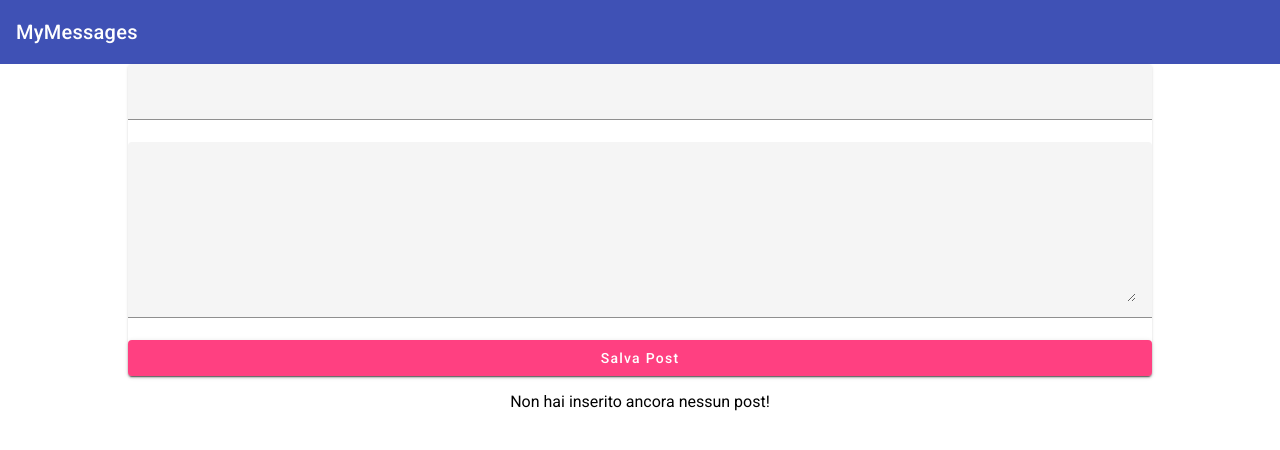
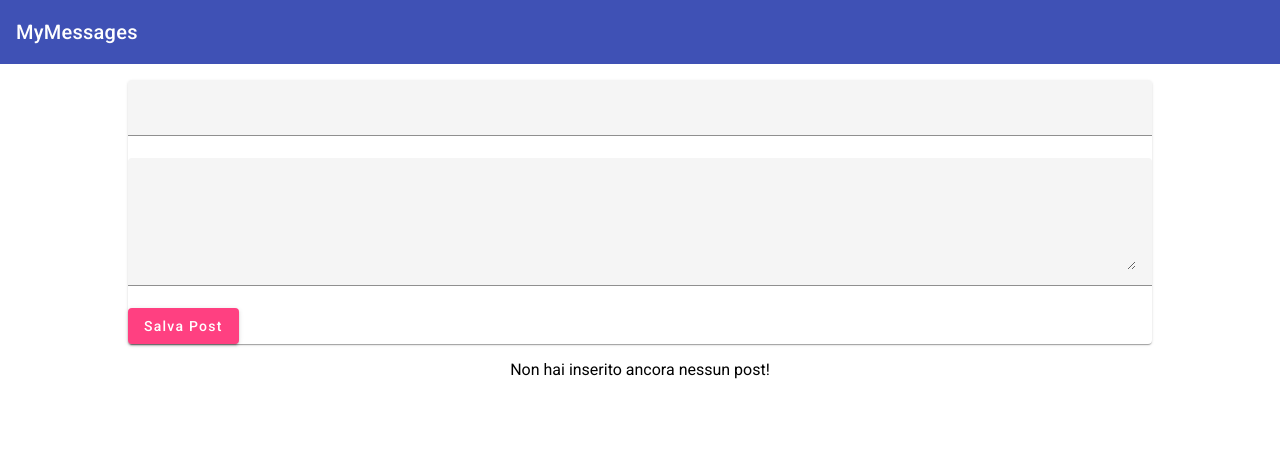
Before and after one commit to g1ann0z/mean-app, an Angular app: page / in a window 1280 px wide. Shown: the top 450 px of the page. Built offline with nearby package versions, Linux system fonts and the light colour scheme.

Commit message:
service_add

```diff
--- a/src/app/app.component.css
+++ b/src/app/app.component.css
@@ -1,5 +1,4 @@
 main {
-    margin-top: 1rem;
     width: 80%;
-    margin: auto;
+    margin: 1rem auto;
 }
--- a/src/app/app.component.html
+++ b/src/app/app.component.html
@@ -1,8 +1,8 @@
 
 <app-header></app-header>
 <main>
-    <app-post-create (postCreated)="onPostAdded($event)"></app-post-create>
-    <app-post-list [posts]="storedPosts"></app-post-list>
+    <app-post-create></app-post-create>
+    <app-post-list></app-post-list>
 </main>
 
 
--- a/src/app/app.component.ts
+++ b/src/app/app.component.ts
@@ -1,6 +1,4 @@
 import { Component } from '@angular/core';
-
-import { Post } from './posts/post.model';
 
 @Component({
   selector: 'app-root',
@@ -10,11 +8,5 @@ import { Post } from './posts/post.model';
 
 
 export class AppComponent {
-  /* title = 'mean-app'; */
 
-  storedPosts: Post[] = []; //trick per evitare il problema di undefined non essendo eplicitata una interface sulla struttura del post
-
-  onPostAdded(post: Post){
-    this.storedPosts.push(post);
-  }
 }
--- a/src/app/app.module.ts
+++ b/src/app/app.module.ts
@@ -15,6 +15,7 @@ import { provideAnimationsAsync } from '@angular/platform-browser/animations/asy
 import { HeaderComponent } from './header/header/header.component';
 import { PostListComponent } from './posts/post-list/post-list/post-list.component';
 import { MatExpansionModule, MatExpansionPanel } from '@angular/material/expansion';
+
 
 @NgModule({
   declarations: [
@@ -36,7 +37,7 @@ import { MatExpansionModule, MatExpansionPanel } from '@angular/material/expansi
     MatExpansionPanel
   ],
   providers: [
-    provideAnimationsAsync()
+    provideAnimationsAsync(),
   ],
   bootstrap: [AppComponent]
 })
--- a/src/app/posts/post-create/post-create/post-create.component.html
+++ b/src/app/posts/post-create/post-create/post-create.component.html
@@ -1,16 +1,40 @@
 <mat-card>
-    <mat-form-field>
-        <input matInput type="text" [(ngModel)]="enteredTitle">
-    </mat-form-field>
-    <mat-form-field> <!-- wrapping di angular/material -->
-        <textarea matInput rows="6" [(ngModel)]="enteredContent"></textarea>
-        <!-- con ngModel e two data binding si cattura il valore di textarea -->
-    </mat-form-field>
-    <button
-        mat-raised-button
-        color="accent"
-        (click)="onAddPost()">Salva Post
-    </button>
+    <form (submit)="onAddPost(postForm)" #postForm="ngForm" >
+        <mat-form-field>
+
+            <input matInput
+                type="text"
+                name="title"
+                ngModel
+                required
+                minlength="3"
+                #title="ngModel"> <!-- id title per mat-error -->
+                <!-- una volta inserito un form, non è più necessario il 2data bind perchè
+                angular riconosce con un semplice ngModel che si tratta di un form e deve
+                registrare cio che succede, quindi ngModel anziche [(ngModel)]="enteredTitle",
+                va aggiunto title con name qua e content nella textarea - [(ngModel)]="enteredContent"-->
+                <!-- required invece aggiunge il validator html al form -->
+                <mat-error *ngIf="title.invalid">Inserire un titolo per il post.</mat-error>
+                <!-- mat-error, gestione errore titolo non compilato di ang material -->
+        </mat-form-field>
+        <mat-form-field> <!-- wrapping di angular/material -->
+            <textarea matInput
+                rows="4"
+                name="content"
+                ngModel
+                required
+                #content="ngModel"> <!-- id content per mat-error -->
+            </textarea>
+            <mat-error *ngIf="content.invalid">Inserire un contenuto per il post.</mat-error>
+            <!-- mat-error, gestione errore contenuto non compilato di ang material -->
+        </mat-form-field>
+        <button mat-raised-button
+            color="accent"
+            type="submit"
+            >Salva Post
+        </button> <!-- type="submit" di conseguenza rispetto a (click)="onAddPost()" che va su tag form con binding di submit-->
+    </form>
+
 </mat-card>
 
 
--- a/src/app/posts/post-create/post-create/post-create.component.ts
+++ b/src/app/posts/post-create/post-create/post-create.component.ts
@@ -1,6 +1,8 @@
-import { Component, EventEmitter, Output } from '@angular/core';
+import { Component } from '@angular/core';
+import { NgForm } from '@angular/forms';
 
-import { Post } from '../../post.model';
+import { PostsService } from '../../posts.service';
+
 
 @Component({
   selector: 'app-post-create',
@@ -10,15 +12,13 @@ import { Post } from '../../post.model';
 export class PostCreateComponent {
   enteredContent = '';
   enteredTitle = '';
-  @Output() postCreated = new EventEmitter<Post>(); //creazione di evento da emettere all'aggiunta di un post da inserire in un array e da passare a post-list
 
-  onAddPost(){
-    /* this.newPost = this.enteredContent; */ //trasferisce con 2way bind. il valore di textarea a newpost
-    const post: Post = {
-      title: this.enteredTitle,
-      content: this.enteredContent
+  constructor(public postsService: PostsService) {}
+
+  onAddPost(form: NgForm){
+    if (form.invalid){
+      return;
     }
-    this.postCreated.emit(post); //onAddPost crea il post e lo passa come arg a postCreated
-
+    this.postsService.addPost(form.value.title, form.value.content);
   }
 }
--- a/src/app/posts/post-list/post-list/post-list.component.ts
+++ b/src/app/posts/post-list/post-list/post-list.component.ts
@@ -1,5 +1,7 @@
-import { Component, Input } from '@angular/core';
+import { Component, OnDestroy, OnInit } from '@angular/core';
+import { Subscription } from 'rxjs';
 
+import { PostsService } from '../../posts.service';
 import { Post } from '../../post.model';
 
 @Component({
@@ -7,7 +9,7 @@ import { Post } from '../../post.model';
   templateUrl: './post-list.component.html',
   styleUrl: './post-list.component.css'
 })
-export class PostListComponent {
+export class PostListComponent implements OnInit, OnDestroy {
   //testing posts
   /* posts = [
     {title: 'First Post', content: 'This is a first post\'s content'},
@@ -15,5 +17,21 @@ export class PostListComponent {
     {title: 'Third Post', content: 'This is a third post\'s content'}
   ] */
 
-  @Input() posts: Post[] = [];
+  posts: Post[] = [];
+  private postsSub!: Subscription;
+
+  constructor(public postsService: PostsService){} //injection del service e grazie alla keyword public si crea in automatico anche la varaibile postsService senza instanziarla manualmente
+
+  ngOnInit() {
+    this.posts = this.postsService.getPosts();
+    this.postsSub = this.postsService.getPostUpdatedListener() //sottoscrizione all'observable creato per monitorare aggiunta di nuovi post
+      .subscribe((posts: Post[]) => {
+        this.posts = posts;
+      });
+  }
+
+  ngOnDestroy(): void {
+    this.postsSub.unsubscribe();
+  }
+
 }
--- /dev/null
+++ b/src/app/posts/posts.service.ts
@@ -0,0 +1,25 @@
+import { Injectable } from "@angular/core";
+import { Subject } from "rxjs"; //importazione di subject da rxjs
+
+import { Post } from "./post.model";
+
+
+@Injectable({providedIn: 'root'})
+export class PostsService {
+    private posts: Post[] = [];
+    private postUpdated = new Subject<Post[]>; //creazione di un nuovo oggetto
+
+    getPosts(){
+       return [...this.posts]; /* spread operator per copiare in un nuovo array il contenuto di posts e non puntare direttamente a quella reference */
+    }
+
+    getPostUpdatedListener(){
+        return this.postUpdated.asObservable(); //restituisce un oggetto che possiamo ascoltare
+    }
+
+    addPost(title: string, content: string){
+    const post: Post = { title: title, content: content };
+    this.posts.push(post);
+    this.postUpdated.next([...this.posts]); //ogni volta che c'è un nuovo post, aggiorna la copia dell'array
+    }
+}
```
